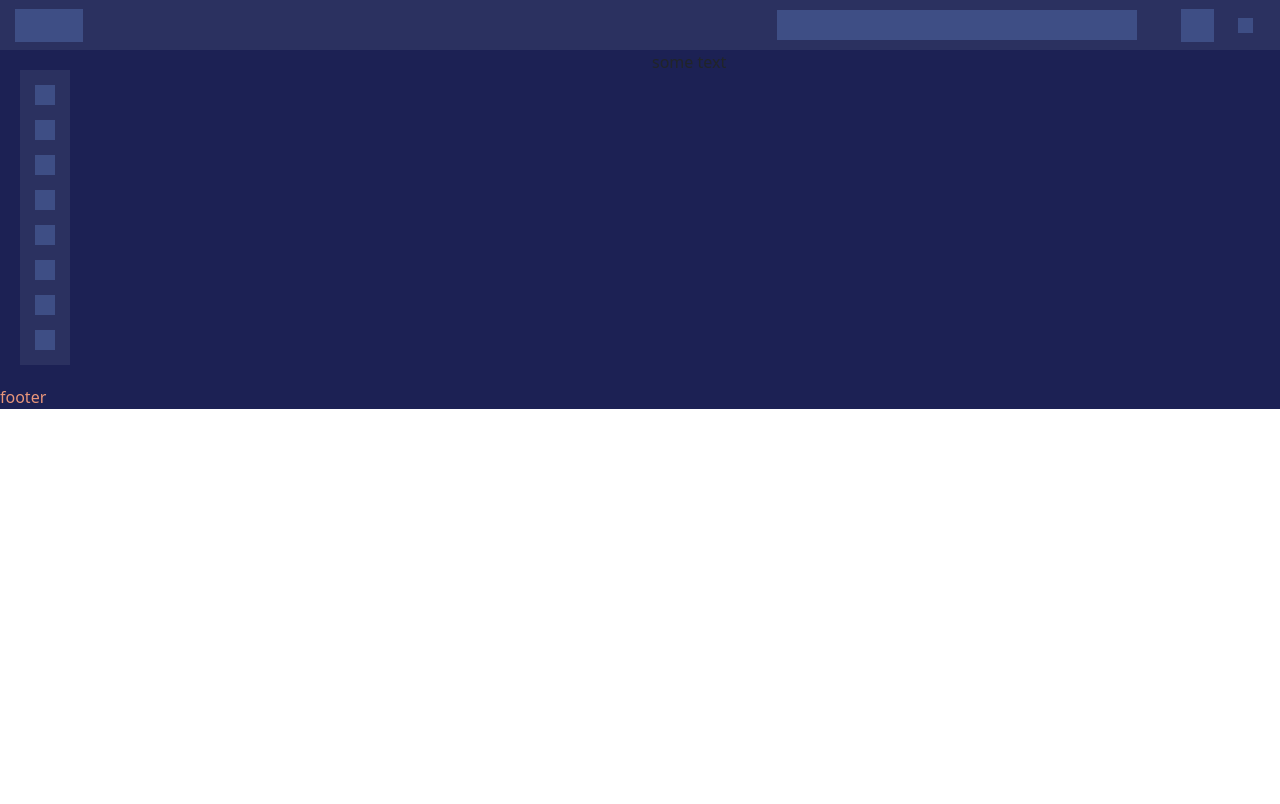
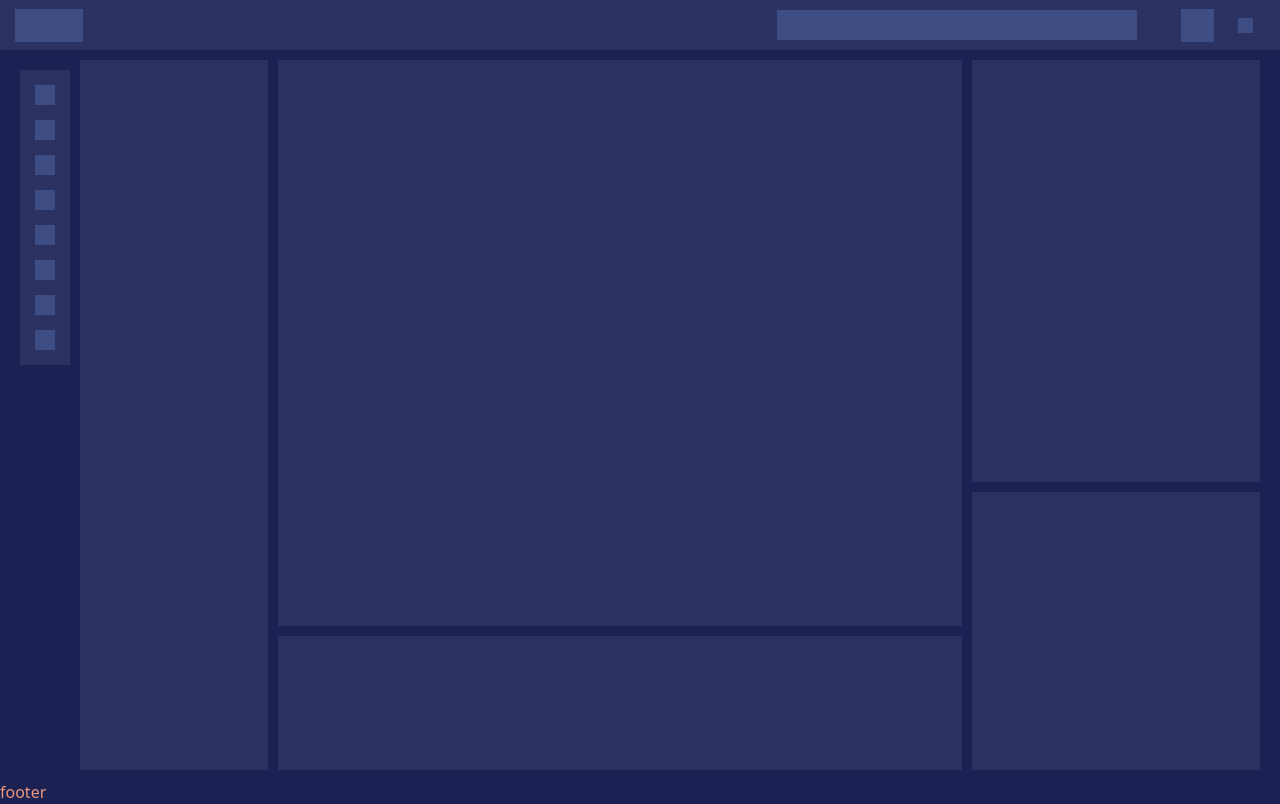
Before and after one commit to ShmidtOtto/spaceMetric, a React (Create React App) app: page / in a window 1280 px wide. Built offline with nearby package versions, Linux system fonts and the light colour scheme.

Commit message:
Added content container

```diff
--- a/src/App.css
+++ b/src/App.css
@@ -9,13 +9,16 @@
 
 .app {
 }
-
+body {
+    height: 800px;
+    background-color: #1C2154;
+}
 .main {
     width: 100%;
     height: 100%;
-    display: flex;
+    /* display: flex;
     flex-direction: row;
     justify-content: space-between;
     align-items: stretch;
-    align-content: stretch;
+    align-content: stretch; */
 }
--- a/src/components/contentComponent/contentComponent.css
+++ b/src/components/contentComponent/contentComponent.css
@@ -0,0 +1,32 @@
+.content__container {
+    margin: 10px;
+    height: 710px;
+    display: grid;
+    gap: 10px;
+    padding-right: 10px;
+}
+.calendar {
+    grid-column:1/3;
+    grid-row:1/6;
+    background-color: #2B3160;
+}
+.diagrams--one {
+    grid-column:3/10;
+    grid-row:1/5;
+    background-color: #2B3160;
+}
+.diagrams--two {
+    grid-column:3/10;
+    grid-row:5/6;
+    background-color: #2B3160;
+}
+.diagrams--three {
+    grid-column:10/13;
+    grid-row:1/4;
+    background-color: #2B3160;
+}
+.diagrams--four {
+    grid-column:10/13;
+    grid-row:4/6;
+    background-color: #2B3160;
+}
--- a/src/components/contentComponent/contentComponent.js
+++ b/src/components/contentComponent/contentComponent.js
@@ -1,7 +1,13 @@
 import './contentComponent.css';
 function Content() {
     return (
-        <div>some text</div>
+        <div className="content__container">
+            <div className="calendar"></div>
+            <div className="diagrams--one"></div>
+            <div className="diagrams--two"></div>
+            <div className="diagrams--three"></div>
+            <div className="diagrams--four"></div>
+        </div>
     )
 }
 export default Content;
--- a/src/components/mainComponent/mainComponent.css
+++ b/src/components/mainComponent/mainComponent.css
@@ -0,0 +1,13 @@
+.main {
+    display: grid;
+    grid-template-areas:
+    "sidebar content";
+    grid-template-columns: 50px 1fr;
+    gap: 20px;
+}
+.sidebar {
+    grid-area: sidebar;
+}
+.content {
+    grid-area: content;
+}
--- a/src/components/mainComponent/mainComponent.js
+++ b/src/components/mainComponent/mainComponent.js
@@ -4,11 +4,11 @@ import Content from '../contentComponent/contentComponent.js';
 
 function Main(props) {
     return (
-        <div className="row">
-            <div className='col'>
+        <div className ="main">
+            <div className="sidebar">
                 <SideBar/>
             </div>
-            <div className='col'>
+            <div className="content">
                 <Content/>
             </div>
         </div>
```
